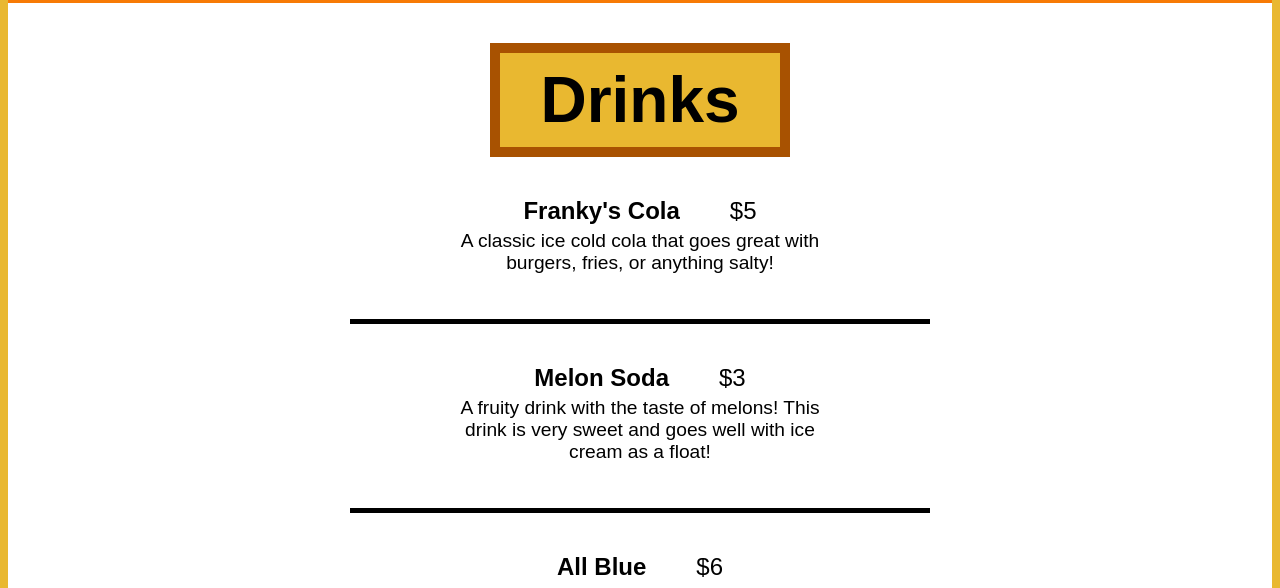
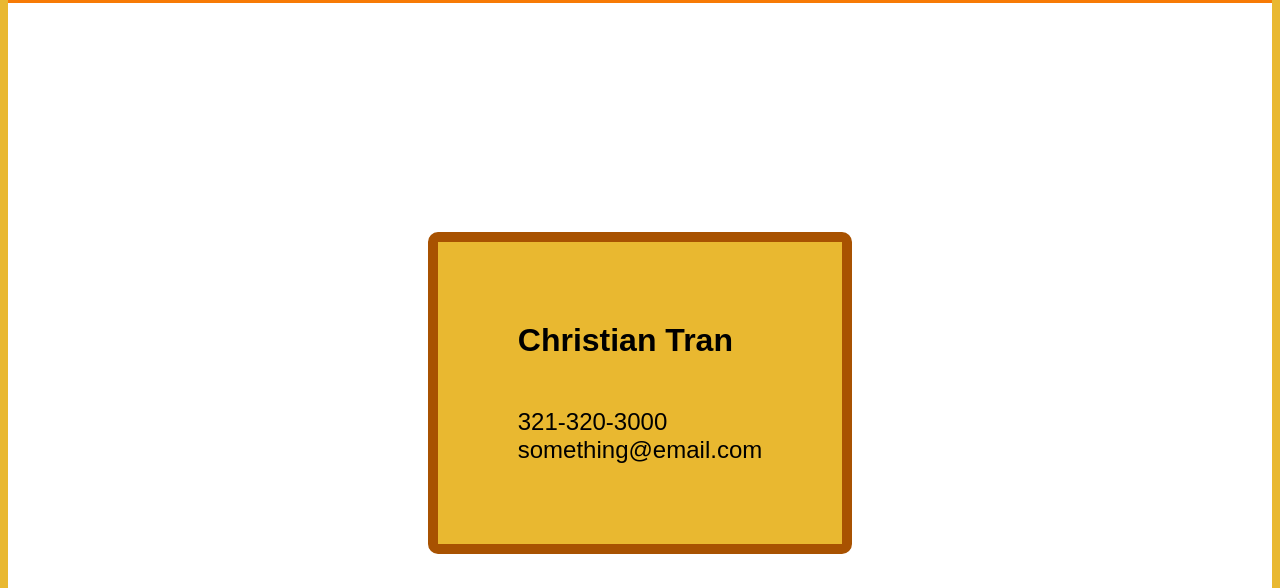
Before and after one commit to ChristianIsaacTran/restaurant-page-TOP, a website built with webpack: page src/index.html in a window 1280 px wide. Shown: the part 205-793 px from the top of the page. Built offline with nearby package versions, Linux system fonts and the light colour scheme.

Commit message:
Finished the contact module tab. Moving onto logic
Need to code the logic of the tab switching
from the module button presses. Need to
add event listeners to the buttons.

```diff
--- a/src/contact.js
+++ b/src/contact.js
@@ -0,0 +1,44 @@
+
+function contact() {
+
+    function contactLoad() {
+        const article = document.createElement("article");
+        const mainContent = document.querySelector("#content");
+        article.setAttribute("class", "contact-container");
+        article.appendChild(createContactCard("Christian Tran", "321-320-3000", "something@email.com"));
+
+        mainContent.appendChild(article);
+    }
+
+    function createContactCard(personName, givenPhone, givenEmail) {
+        const contactCardContainer = document.createElement("div");
+        contactCardContainer.setAttribute("class", "contact-card");
+
+        const details = document.createElement("div");
+        details.setAttribute("class", "details");
+
+        const name = document.createElement("h2");
+        name.setAttribute("class", "person-name");
+
+        const phone = document.createElement("p");
+        phone.setAttribute("class", "phone");
+
+        const email = document.createElement("p");
+        email.setAttribute("class", "email");
+
+        name.textContent = personName;
+        phone.textContent = givenPhone;
+        email.textContent = givenEmail;
+
+        details.appendChild(phone);
+        details.appendChild(email);
+        contactCardContainer.appendChild(name);
+        contactCardContainer.appendChild(details);
+
+        return contactCardContainer;
+    }
+
+    return {contactLoad};
+}
+
+export default contact;
--- a/src/home.js
+++ b/src/home.js
@@ -52,7 +52,7 @@ function home() {
         quoteContainer.appendChild(quote);
 
         //Append the containers to the main content container
-        article.setAttribute("class", "summary");
+        article.setAttribute("class", "home-container");
         article.appendChild(biographyContainer);
         article.appendChild(imageList);
         mainContent.appendChild(article);
--- a/src/index.js
+++ b/src/index.js
@@ -3,9 +3,12 @@
 import "./style.css";
 import home from "./home.js";
 import menu from "./menu.js";
+import contact from "./contact.js";
 
 //Initial page load module
 const homeManage = home();
 // homeManage.homeLoad();
 const menuManage = menu();
-menuManage.menuLoad();
+// menuManage.menuLoad();
+const contactManage = contact();
+contactManage.contactLoad();
--- a/src/style.css
+++ b/src/style.css
@@ -35,7 +35,7 @@ li {
 
 body {
     display: grid;
-    grid-template-rows: 200px 1fr;
+    grid-template-rows: 200px 1fr 0fr;
     background-color: var(--body-bg-color);
 }
 
@@ -94,9 +94,14 @@ img {
     height: 350px;
 }
 
-article {
+.home-container, .contact-container, .menu-container {
     background-color: var(--content-bg-color);
 }
+
+.contact-container {
+    min-height: 580px;
+}
+
 
 .biography {
     display: grid;
@@ -148,6 +153,7 @@ footer p {
 
 .menu-container {
     padding: 0 40px 40px;
+    flex: 1;
 }
 
 .section-header {
@@ -187,3 +193,29 @@ footer p {
     text-align: center;
     font-size: 1.2rem;
 }
+
+.contact-container {
+    display: flex;
+    flex-direction: column;
+    align-items: center;
+    justify-content: center;
+    padding: 100px;
+}
+
+.contact-card {
+    background-color: var(--body-bg-color);
+    border: 10px var(--border-orange-color) solid;
+    border-radius: 10px;
+    padding: 80px;
+    display: grid;
+    grid-template-rows: 1fr 1fr;
+    gap: 30px;
+}
+
+.person-name {
+    font-size: 2rem;
+}
+
+.details {
+    font-size: 1.5rem;
+}
```
Also changed, not shown: src/index.html (+6 -10 lines).
